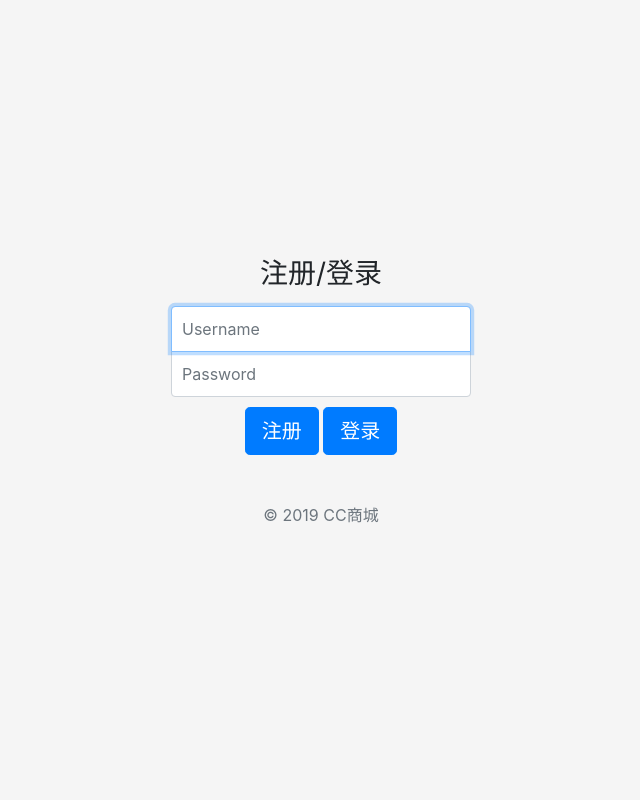
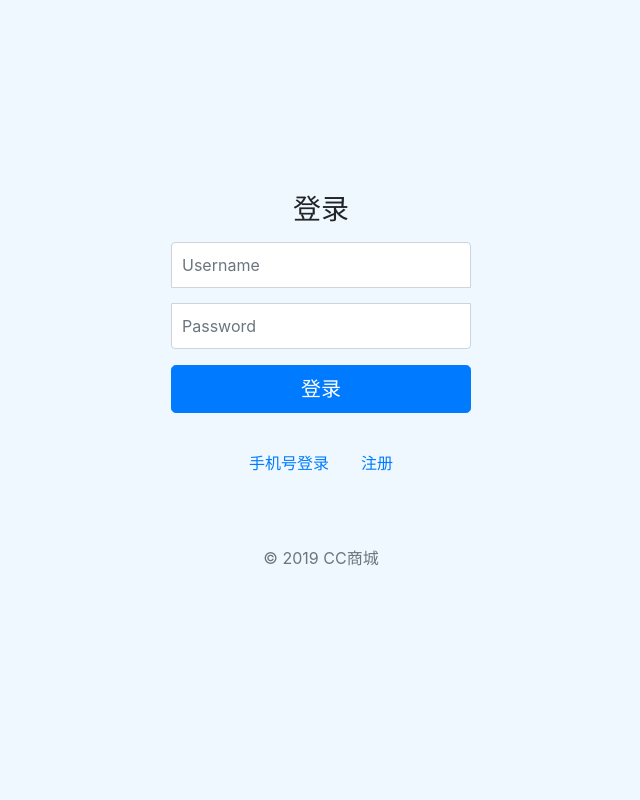
Before and after one commit to cloud0606/CC, a PHP site: page / in a window 1280 px wide. Shown: the whole page, without its empty margins (319-959 px from the left). Run offline with PHP 8.4, Linux system fonts and the light colour scheme.

Commit message:
update signin html

```diff
--- a/html/index.html
+++ b/html/index.html
@@ -15,12 +15,43 @@
     <link href="public/css/login.css" rel="stylesheet">
   </head>
 
-  <body class="text-center">
-    <!-- <nav class="navbar navbar-expand-lg navbar-light bg-light">
-        <a class="navbar-brand" href="#">登录</a>
-        <a class="navbar-brand" href="#">注册</a>
-    </nav> -->
+  <body>
+    <div class = "text-center">
+    <div id="login-box">
+        <!-- input -->
+        <form class = "form-login">
+          <h1 class = "h3 mb-3 font-weight-normal">登录</h1>
+            <div class="form-group">
+              <!-- <label for="exampleInputEmail1">Email address</label> -->
+              <input type="email" class="form-control" id="exampleInputEmail1" aria-describedby="emailHelp" placeholder="Username">
+            </div>
 
+            <div class="form-group">
+              <!-- <label for="exampleInputPassword1">Password</label> -->
+              <input type="password" class="form-control" id="exampleInputPassword1" placeholder="Password">
+            </div>
+            <button type="submit" class="btn btn-lg btn-md btn-primary btn-block">登录</button>
+        </form>
+
+        <!-- 底部导航栏 -->
+        <div class = "Nav-it">
+        <ul class="nav justify-content-center">
+            <li class="nav-item">
+              <a class="nav-link active" href="#">手机号登录</a>
+            </li>
+            <li class="nav-item">
+              <a class="nav-link" href="#">注册</a>
+            </li>
+        </ul>
+        </div>
+
+        <!-- 增加CC商城版权标志 -->
+        <p class="mt-5 mb-3 text-muted">&copy; 2019 CC商城</p>
+
+        <!-- 可用代码 -->
+    <!--
+    <div  id='userInput'>
+    <div class="text-center">
       <form class="form-login">
         <h1 class="h3 mb-3 font-weight-normal">注册/登录</h1>
         <label for="inputEmail" class="sr-only">用户名</label>
@@ -31,5 +62,9 @@
         <button class="btn btn-lg btn-primary btn-md" type="submit">登录</button>
         <p class="mt-5 mb-3 text-muted">&copy; 2019 CC商城</p>
       </form>
+    </div>
+    </div> -->
+    </div>
+    </div>
   </body>
 </html>
--- a/html/public/css/login.css
+++ b/html/public/css/login.css
@@ -1,4 +1,56 @@
-html,
+#login-box{
+  background-color: aliceblue;
+  position: absolute;
+ /* left:30%;
+  right: 30%;
+  top:30%;
+  bottom: 30%; */
+  width:100%;
+  height:100%;
+  padding: 1px;
+  border:0px solid #000;
+}
+
+.form-login {
+  width: 100%;
+  max-width: 330px;
+  padding: 15px;
+  margin: 0 auto;
+  padding-top:15%;
+}
+
+.Nav-it{
+  width: 100%;
+  max-width: 330px;
+  padding: 15px;
+  margin: 0 auto;
+}
+
+.form-login .form-control {
+  position: relative;
+  box-sizing: border-box;
+  height: auto;
+  padding: 10px;
+  font-size: 16px;
+}
+
+.form-login .form-control:focus {
+  z-index: 2;
+}
+
+.form-login input[type="email"] {
+  margin-bottom: -1px;
+  border-bottom-right-radius: 0;
+  border-bottom-left-radius: 0;
+}
+
+.form-login input[type="password"] {
+  margin-bottom: 10px;
+  border-top-left-radius: 0;
+  border-top-right-radius: 0;
+}
+
+/* html,
 body {
   height: 100%;
 }
@@ -47,3 +99,5 @@ body {
   border-top-left-radius: 0;
   border-top-right-radius: 0;
 }
+
+*/
```
Lines whose indentation alone changed are shown as unchanged.
